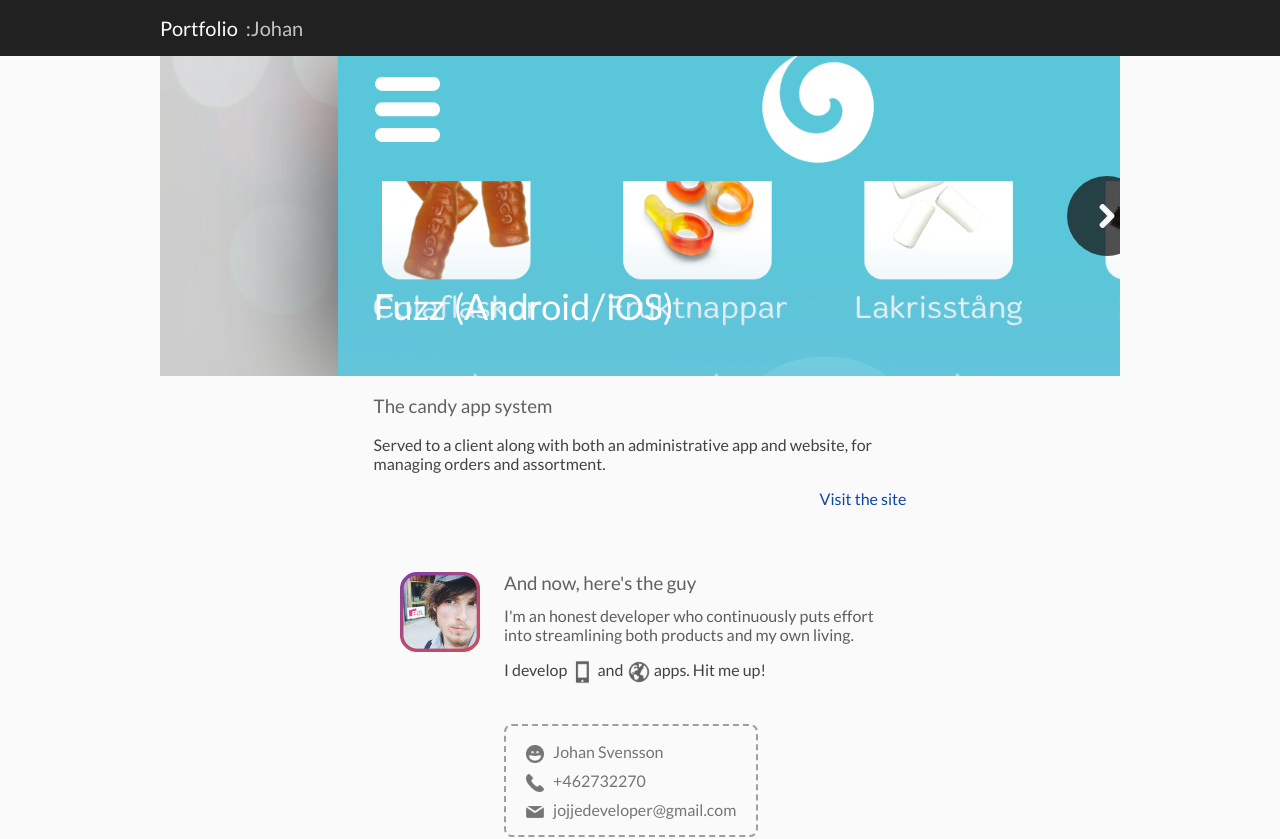
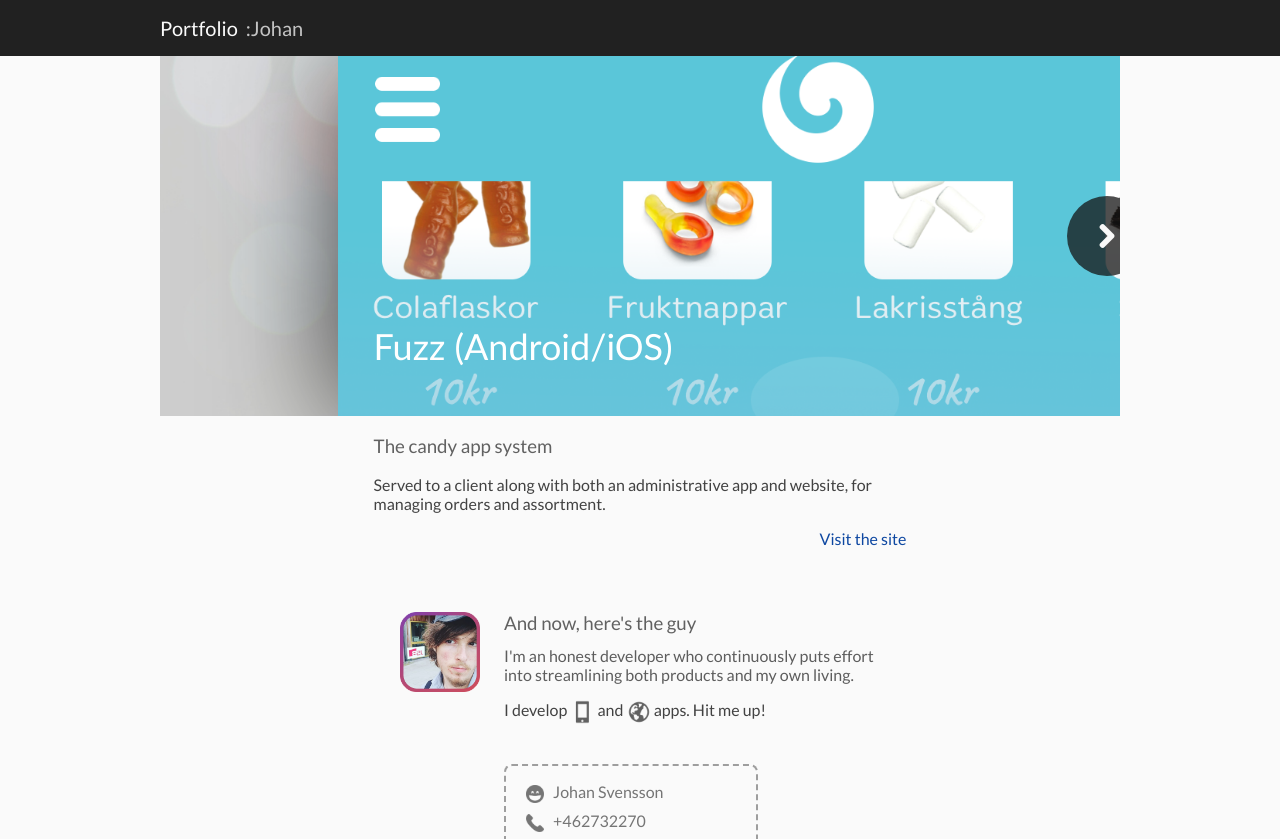
Before and after one commit to jojjesv/portfolio, a React (Create React App) app: page / in a window 1280 px wide. Shown: the top 839 px of the page. Built offline with nearby package versions, Linux system fonts and the light colour scheme; no server answers.

Commit message:
made carousel responsive

```diff
--- a/src/projects/carousel/styles.scss
+++ b/src/projects/carousel/styles.scss
@@ -9,7 +9,7 @@ $carousel-width: calc(100% - #{$carousel-active-inset});
   padding: 0;
   width: 100%;
   height: 60vw;
-  max-height: 320px;
+  max-height: 360px;
   min-height: 240px;
   position: relative;
   background: url(../../assets/cover/placeholder.jpg);
```
